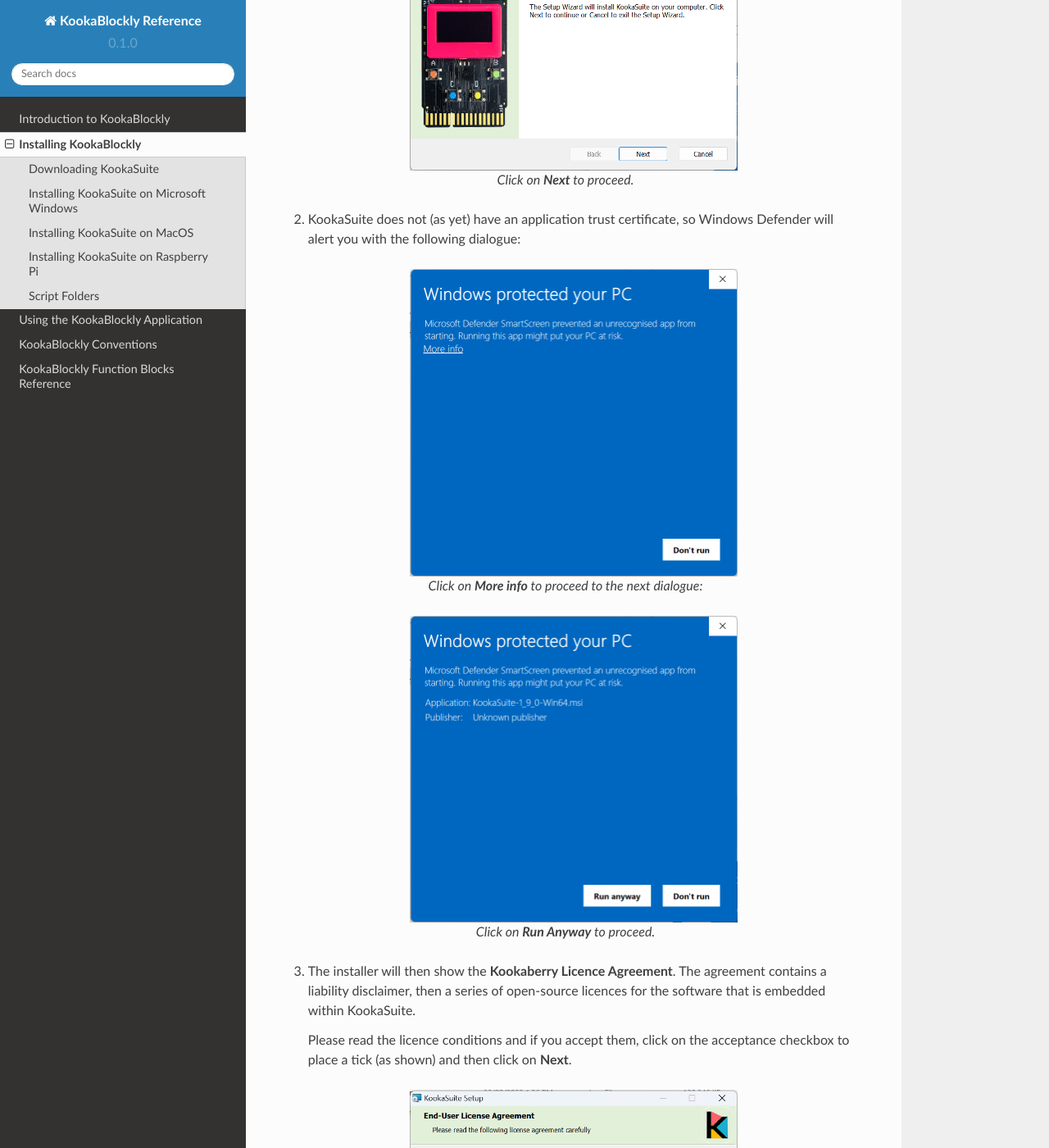
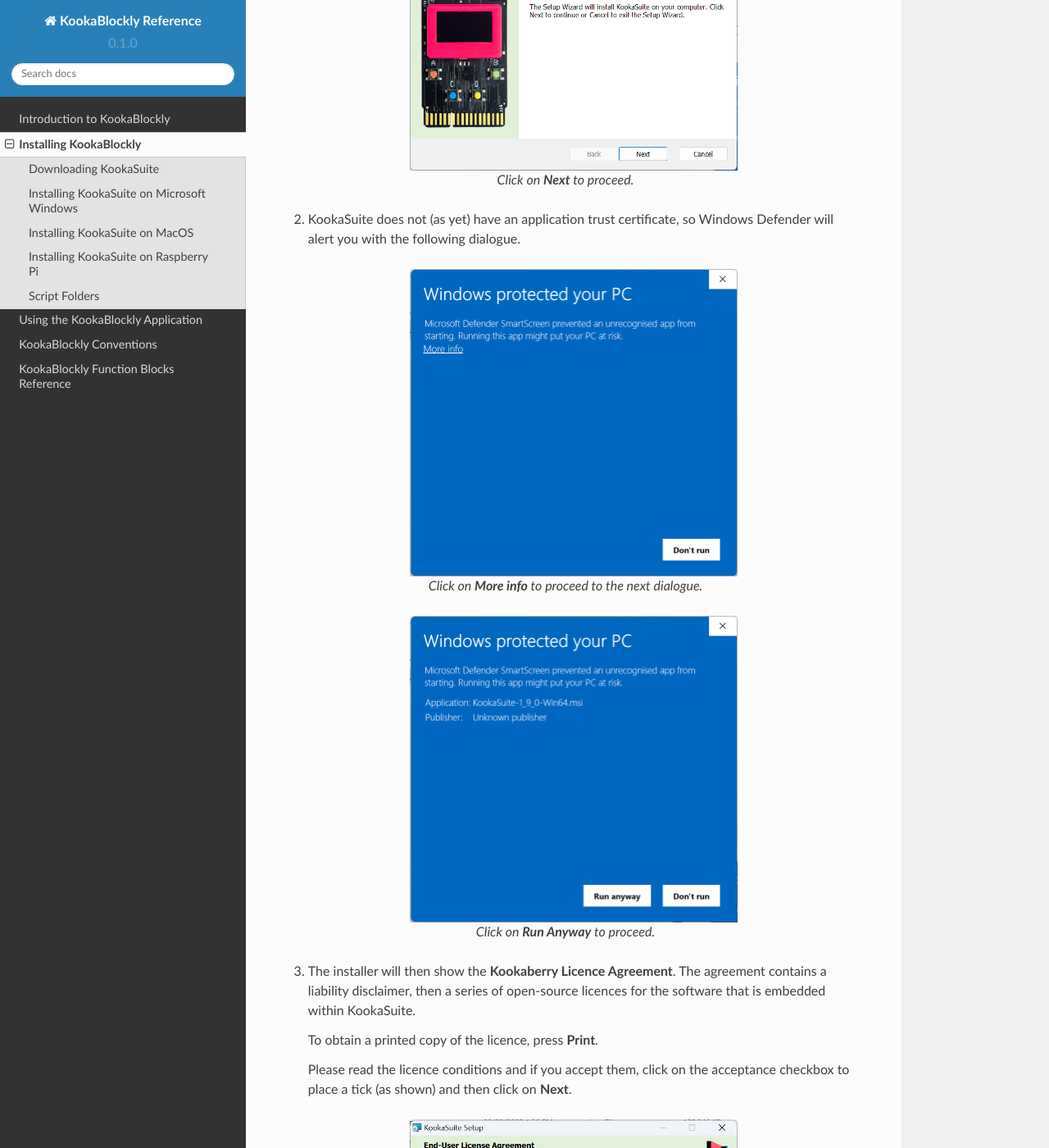
Before and after one commit to TDStrasser/KookaBlockly-Reference, a Sphinx documentation site: the page built from docs/source/installing.rst, in a window 1280 px wide and 1400 px high, scrolled down 1236 px. Shown: the whole window at 82% size. Built offline with Sphinx 7.4.7 and the Read the Docs theme 2.0.0, drawn with Linux system fonts in a browser that asks for light colours; some of the changed text lies outside the part shown.

Commit message:
Reformatting white spaces after figures.

```diff
--- a/docs/source/installing.rst
+++ b/docs/source/installing.rst
@@ -45,13 +45,13 @@
    Click on **Next** to proceed.
 
 
-2.  KookaSuite does not (as yet) have an application trust certificate, so Windows Defender will alert you with the following dialogue:
+2.  KookaSuite does not (as yet) have an application trust certificate, so Windows Defender will alert you with the following dialogue.
 
 .. figure:: images/windows-protect1.png
    :width: 400
    :align: center
 
-   Click on **More info** to proceed to the next dialogue:
+   Click on **More info** to proceed to the next dialogue.
 
 .. figure:: images/windows-protect2.png
    :width: 400
@@ -61,11 +61,16 @@
 
 3. The installer will then show the **Kookaberry Licence Agreement**.  The agreement contains a liability disclaimer, then a series of open-source licences for the software that is embedded within KookaSuite.
 
+   To obtain a printed copy of the licence, press **Print**.
+
    Please read the licence conditions and if you accept them, click on the acceptance checkbox to place a tick (as shown) and then click on **Next**.
 
 .. figure:: images/win-install-2.png
    :width: 400
    :align: center
+
+   Click the checkbox to accept the licence, then click on **Next** to proceed.
+
 
 4. A dialogue will then appear showing where on your computer the KookaSuite programs will be installed.
 
@@ -75,6 +80,8 @@
    :width: 400
    :align: center
 
+   Installation location dialogue. Click on **Next** to proceed.
+
 5. The next dialogue specifies the folder in which KookaSuite will store files.
 
    The default location is ``C:\Users\Public\Kookaberry Scripts\`` which all users share on a Windows PC.  If another location (for example) ``C:\Users\<your account>\Kookaberry Scripts\`` which is unique and private to <your account>) is desired, click on **Change** and select the prefered location using the file explorer dialogue which will open.
@@ -82,6 +89,8 @@
 .. figure:: images/win-install-4.png
    :width: 400
    :align: center
+
+   Scripts location dialogue.  Click **Next** to proceed.
 
 6. A dialogue that provides the opportunity to select which elements if not all of KookaSuite are to be installed.  It is recommended that all elements be installed for a fully functional KookaSuite.
 
```
